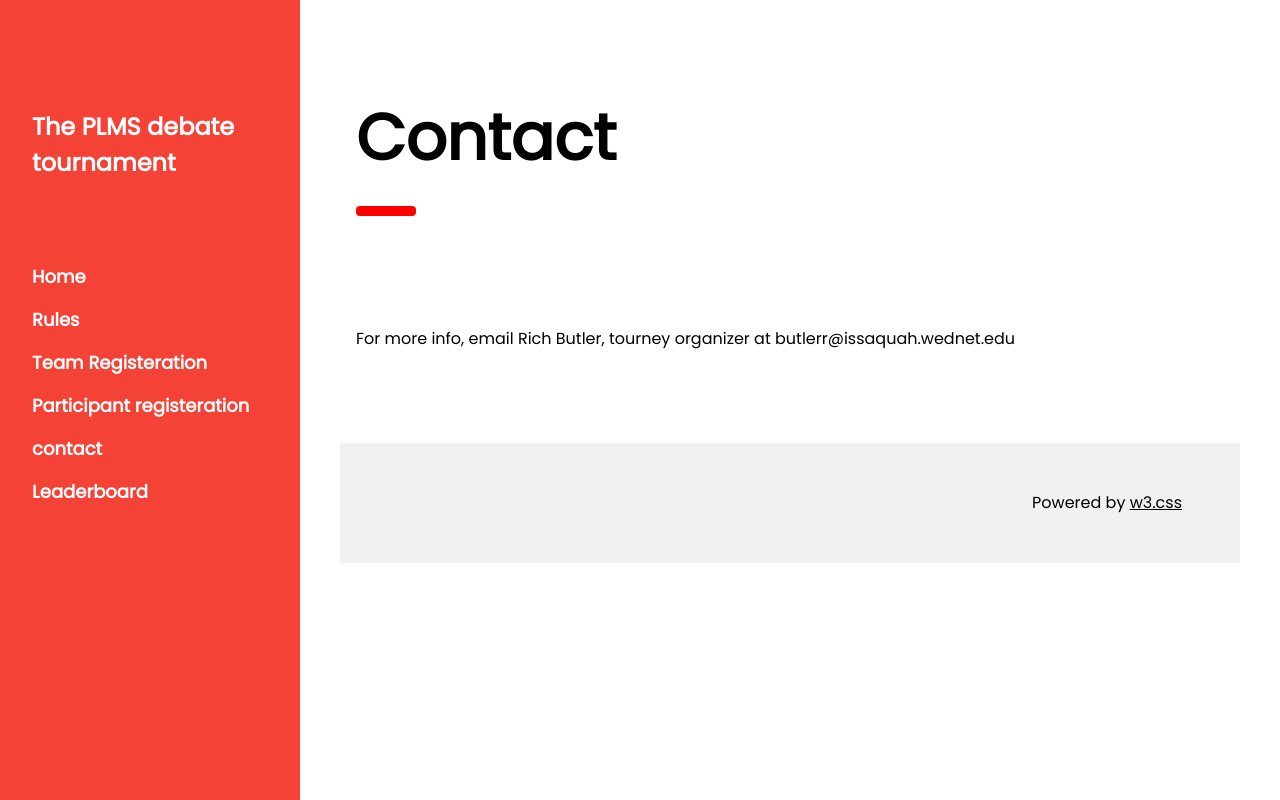
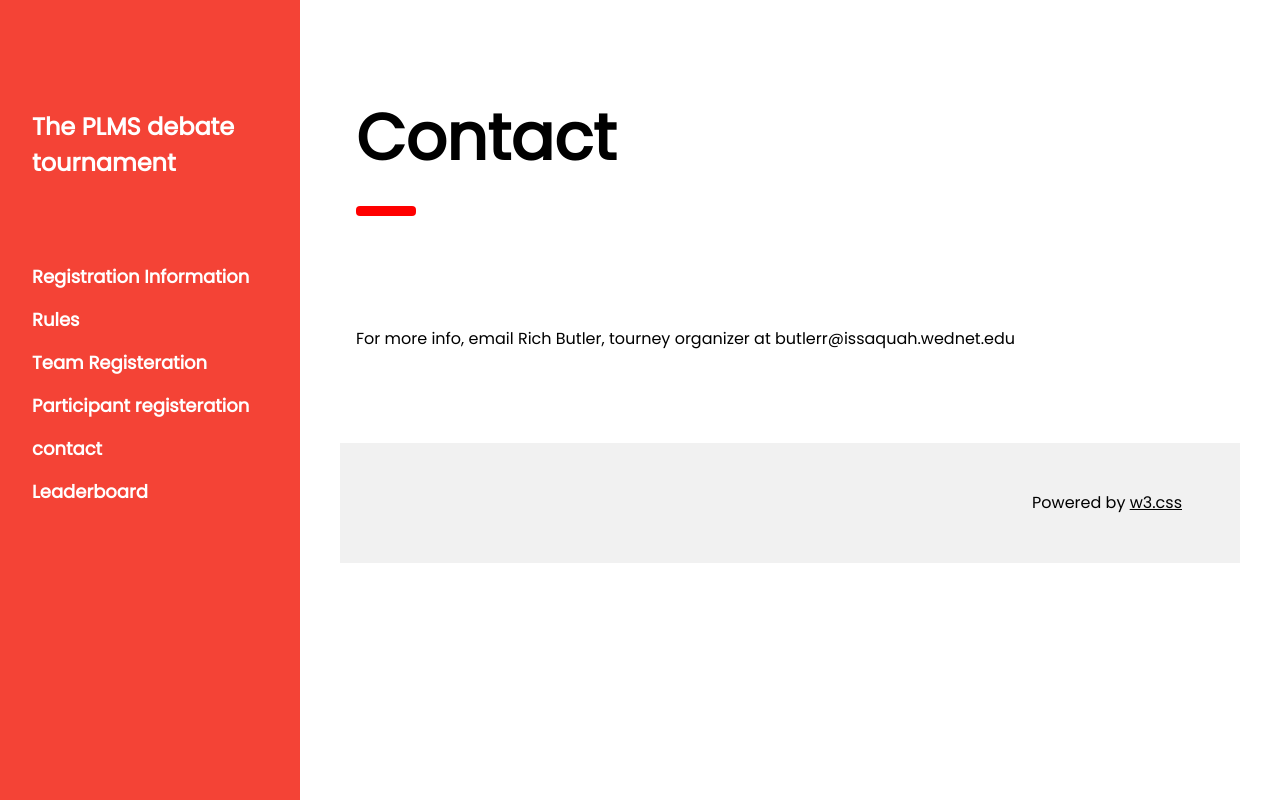
Before and after one commit to Phytonking/plms, a Django app: page /contact in a window 1280 px wide. Run offline with Django 3.2, Linux system fonts and the light colour scheme.

Commit message:
Update layout.html

```diff
--- a/web/templates/web/layout.html
+++ b/web/templates/web/layout.html
@@ -20,7 +20,7 @@ body {font-size:16px;}
     <h3 class="w3-padding-64"><b>The PLMS debate<br>tournament</b></h3>
   </div>
   <div class="w3-bar-block">
-    <a href="{% url 'web:index' %}" onclick="w3_close()" class="w3-bar-item w3-button w3-hover-white">Home</a>
+    <a href="{% url 'web:index' %}" onclick="w3_close()" class="w3-bar-item w3-button w3-hover-white">Registration Information</a>
     <a href="{% url 'web:rules' %}" onclick="w3_close()" class="w3-bar-item w3-button w3-hover-white">Rules</a>
     <a href="{% url 'web:t_reg' %}" onclick="w3_close()" class="w3-bar-item w3-button w3-hover-white">Team Registeration</a>
     <a href="{% url 'web:p_reg' %}" onclick="w3_close()" class="w3-bar-item w3-button w3-hover-white">Participant registeration</a>
```
